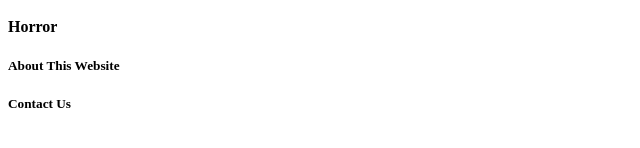
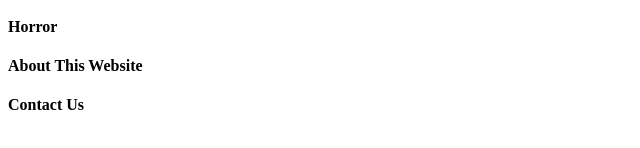
Before and after one commit to skellyleigh/skellyleigh.github.io, a plain HTML site: page index.html in a window 1280 px wide. Shown: the part 274-422 px from the top of the page, 0-640 px from the left. Drawn offline with Linux system fonts and the light colour scheme; files that its build step writes are made by us from their sources.

Commit message:
changed size of about us and contact us

```diff
--- a/index.html
+++ b/index.html
@@ -1,6 +1,5 @@
 <html>
   <head>
-    <title>Equality Reads</title>
       <link rel='stylesheet' href='css/style.css'>
   </head>
 
@@ -15,8 +14,8 @@
         <h4>Slice of Life</h4>
         <h4>Thriller</h4>
         <h4>Horror</h4>
-          <h5>About This Website</h5>
-            <h5>Contact Us</h5>
+        <h4>About This Website</h4>
+        <h4>Contact Us</h4>
 
 
 
```
